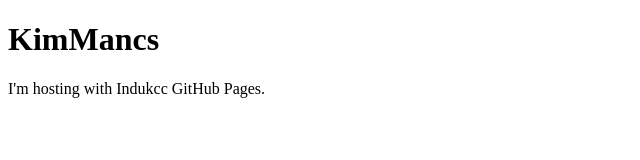
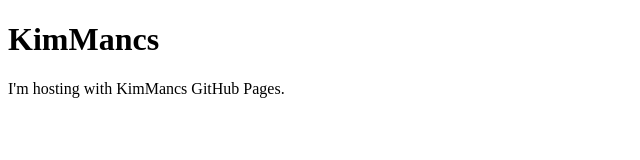
Before and after one commit to KimMancs/KimMancs.github.io, a plain HTML site: page index.html in a window 1280 px wide. Shown: the full height of the page, 0-640 px from the left. Drawn offline with Linux system fonts and the light colour scheme.

Commit message:
Update index.html

```diff
--- a/index.html
+++ b/index.html
@@ -2,6 +2,6 @@
 <html>
 <body>
 <h1>KimMancs</h1>
-<p>I'm hosting with Indukcc GitHub Pages.</p>
+<p>I'm hosting with KimMancs GitHub Pages.</p>
 </body>
 </html>
```
